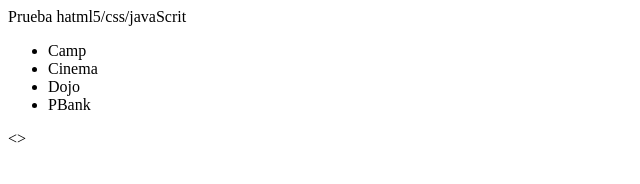
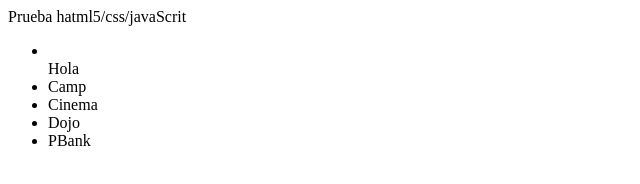
Before and after one commit to heudyjesus/prueba, a plain HTML site: page index.html in a window 1280 px wide. Shown: the whole page, without its empty margins (0-640 px from the left). Drawn offline with Linux system fonts and the light colour scheme.

Commit message:
Update index.html

```diff
--- a/index.html
+++ b/index.html
@@ -9,7 +9,7 @@
   <header></header>
   <nav>
     <ul>
-      <liHola></li>
+      <li></li>Hola</li>
       <li>Camp</li>
       <li>Cinema</li>
       <li>Dojo</li>
@@ -18,7 +18,7 @@
   </nav>
   <section>
   <article>
-  <></>
+
   </article>
   </section>
   <footer>
```
